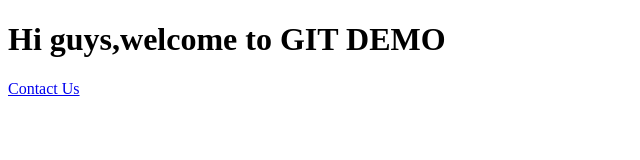
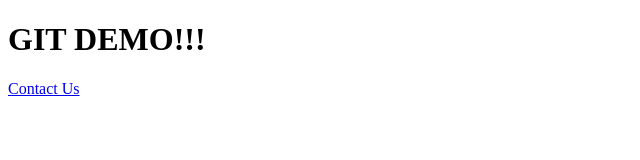
Before and after one commit to ARJUN123777/gitdemo, a plain HTML site: page index.html in a window 1280 px wide. Shown: the whole page, without its empty margins (0-640 px from the left). Drawn offline with Linux system fonts and the light colour scheme.

Commit message:
modified

```diff
--- a/index.html
+++ b/index.html
@@ -6,7 +6,7 @@
     <title>Document</title>
 </head>
 <body>
-    <h1>Hi guys,welcome to GIT DEMO</h1>
+    <h1>GIT DEMO!!!</h1>
     <a href="contactus.html">Contact Us</a>
 </body>
 </html>
```
